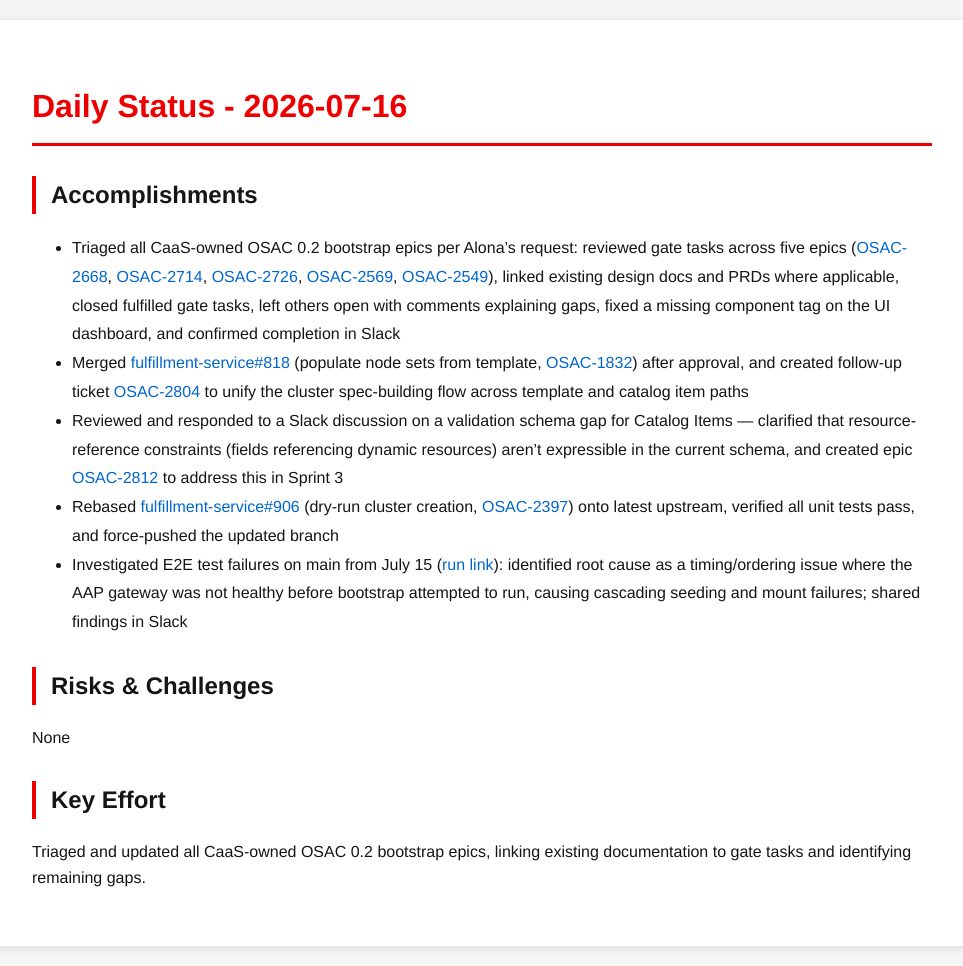
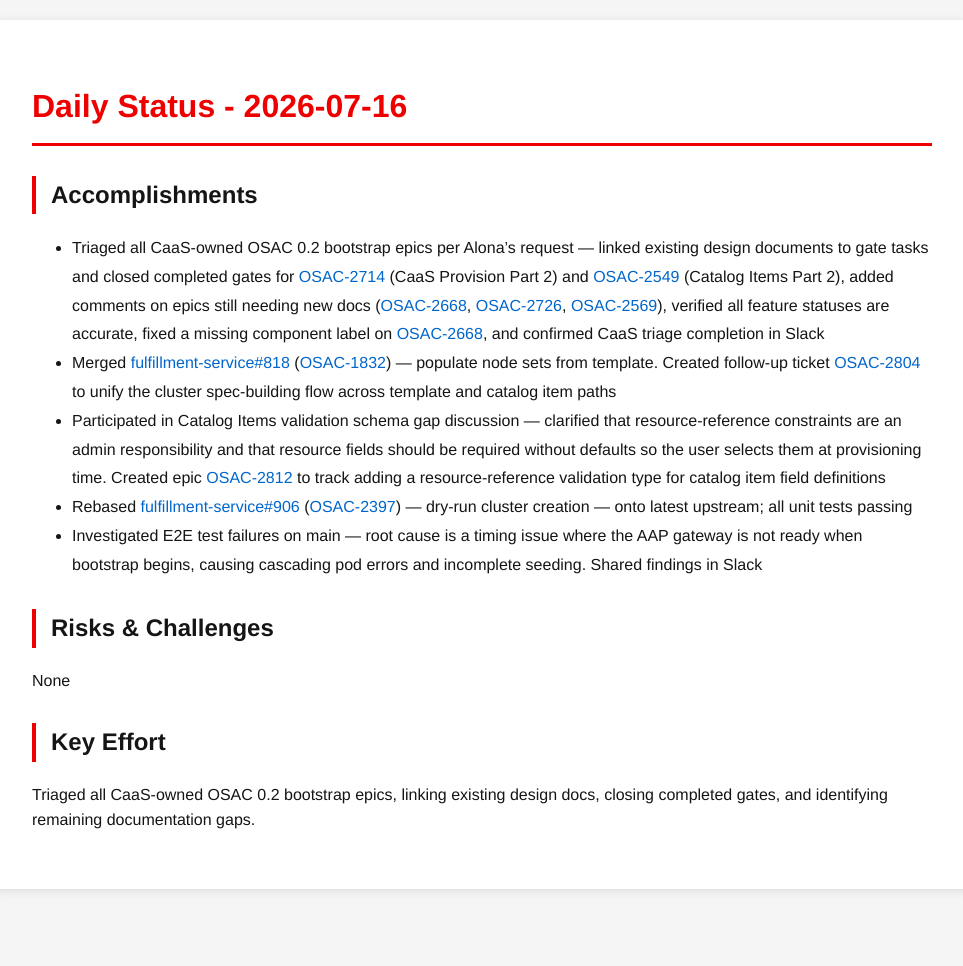
Before and after one commit to tzvatot/daily-status, a Jekyll site: the page built from 2026-07-16.md, in a window 1280 px wide. Shown: the whole page, without its empty margins (158-1121 px from the left). Built offline with Jekyll 4.4.1, drawn with Linux system fonts in a browser that asks for light colours; after the commit the page ends 909 px from its top, so only the background shows below that.

Commit message:
Daily status update - 2026-07-16

```diff
--- a/2026-07-16.md
+++ b/2026-07-16.md
@@ -7,14 +7,14 @@ date: 2026-07-16
 # Daily Status - 2026-07-16
 
 ## Accomplishments
-- Triaged all CaaS-owned OSAC 0.2 bootstrap epics per Alona's request: reviewed gate tasks across five epics ([OSAC-2668](https://redhat.atlassian.net/browse/OSAC-2668), [OSAC-2714](https://redhat.atlassian.net/browse/OSAC-2714), [OSAC-2726](https://redhat.atlassian.net/browse/OSAC-2726), [OSAC-2569](https://redhat.atlassian.net/browse/OSAC-2569), [OSAC-2549](https://redhat.atlassian.net/browse/OSAC-2549)), linked existing design docs and PRDs where applicable, closed fulfilled gate tasks, left others open with comments explaining gaps, fixed a missing component tag on the UI dashboard, and confirmed completion in Slack
-- Merged [fulfillment-service#818](https://github.com/osac-project/fulfillment-service/pull/818) (populate node sets from template, [OSAC-1832](https://redhat.atlassian.net/browse/OSAC-1832)) after approval, and created follow-up ticket [OSAC-2804](https://redhat.atlassian.net/browse/OSAC-2804) to unify the cluster spec-building flow across template and catalog item paths
-- Reviewed and responded to a Slack discussion on a validation schema gap for Catalog Items — clarified that resource-reference constraints (fields referencing dynamic resources) aren't expressible in the current schema, and created epic [OSAC-2812](https://redhat.atlassian.net/browse/OSAC-2812) to address this in Sprint 3
-- Rebased [fulfillment-service#906](https://github.com/osac-project/fulfillment-service/pull/906) (dry-run cluster creation, [OSAC-2397](https://redhat.atlassian.net/browse/OSAC-2397)) onto latest upstream, verified all unit tests pass, and force-pushed the updated branch
-- Investigated E2E test failures on main from July 15 ([run link](https://github.com/osac-project/fulfillment-service/actions/runs/29379201666)): identified root cause as a timing/ordering issue where the AAP gateway was not healthy before bootstrap attempted to run, causing cascading seeding and mount failures; shared findings in Slack
+- Triaged all CaaS-owned OSAC 0.2 bootstrap epics per Alona's request — linked existing design documents to gate tasks and closed completed gates for [OSAC-2714](https://redhat.atlassian.net/browse/OSAC-2714) (CaaS Provision Part 2) and [OSAC-2549](https://redhat.atlassian.net/browse/OSAC-2549) (Catalog Items Part 2), added comments on epics still needing new docs ([OSAC-2668](https://redhat.atlassian.net/browse/OSAC-2668), [OSAC-2726](https://redhat.atlassian.net/browse/OSAC-2726), [OSAC-2569](https://redhat.atlassian.net/browse/OSAC-2569)), verified all feature statuses are accurate, fixed a missing component label on [OSAC-2668](https://redhat.atlassian.net/browse/OSAC-2668), and confirmed CaaS triage completion in Slack
+- Merged [fulfillment-service#818](https://github.com/osac-project/fulfillment-service/pull/818) ([OSAC-1832](https://redhat.atlassian.net/browse/OSAC-1832)) — populate node sets from template. Created follow-up ticket [OSAC-2804](https://redhat.atlassian.net/browse/OSAC-2804) to unify the cluster spec-building flow across template and catalog item paths
+- Participated in Catalog Items validation schema gap discussion — clarified that resource-reference constraints are an admin responsibility and that resource fields should be required without defaults so the user selects them at provisioning time. Created epic [OSAC-2812](https://redhat.atlassian.net/browse/OSAC-2812) to track adding a resource-reference validation type for catalog item field definitions
+- Rebased [fulfillment-service#906](https://github.com/osac-project/fulfillment-service/pull/906) ([OSAC-2397](https://redhat.atlassian.net/browse/OSAC-2397)) — dry-run cluster creation — onto latest upstream; all unit tests passing
+- Investigated E2E test failures on main — root cause is a timing issue where the AAP gateway is not ready when bootstrap begins, causing cascading pod errors and incomplete seeding. Shared findings in Slack
 
 ## Risks & Challenges
 None
 
 ## Key Effort
-Triaged and updated all CaaS-owned OSAC 0.2 bootstrap epics, linking existing documentation to gate tasks and identifying remaining gaps.
+Triaged all CaaS-owned OSAC 0.2 bootstrap epics, linking existing design docs, closing completed gates, and identifying remaining documentation gaps.
```
